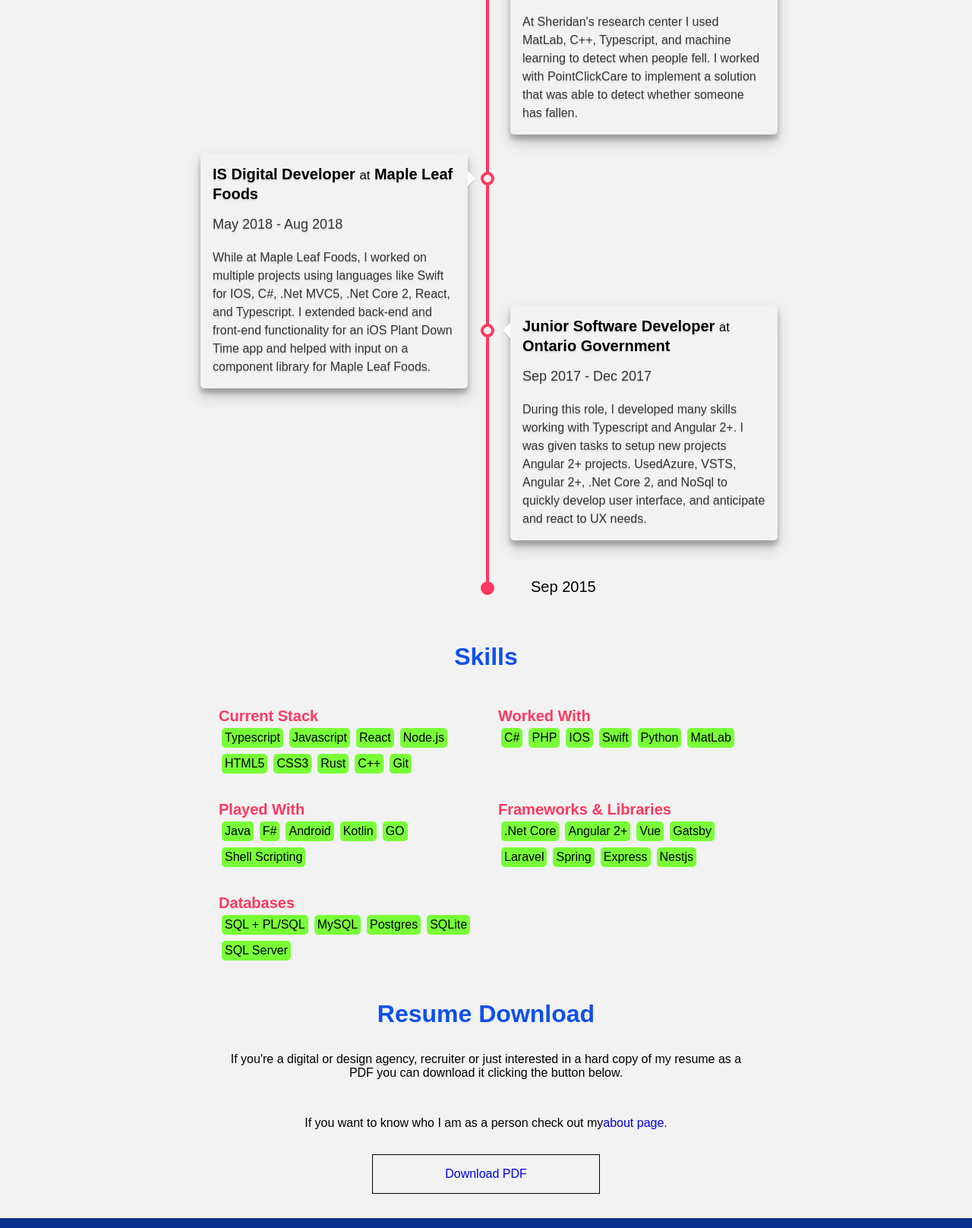
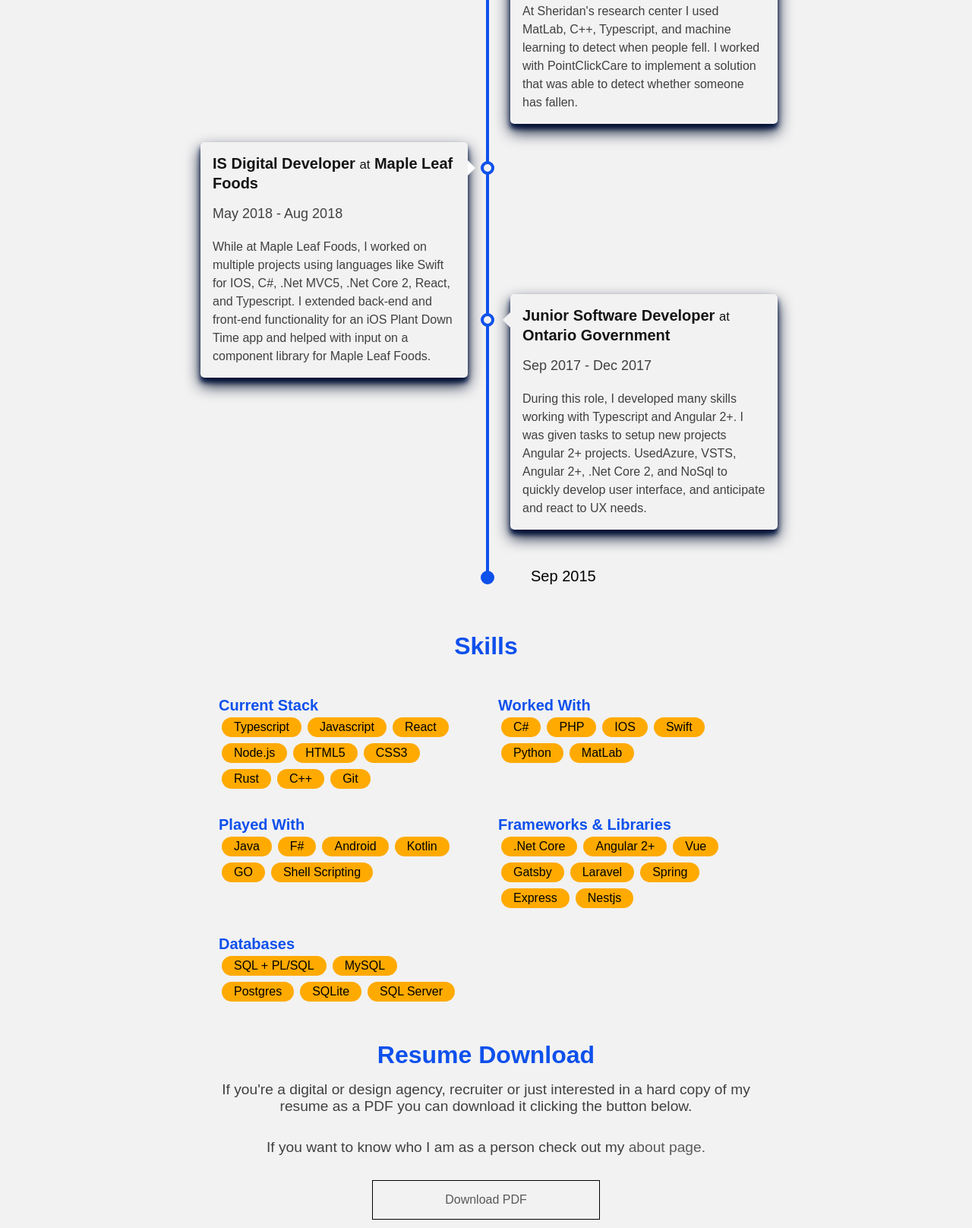
Before and after one commit to AlecDivito/web-resume, a Gatsby site: page /work in a window 1280 px wide. Shown: the part 676-2292 px from the top of the page at 76% size. Built offline with nearby package versions, Linux system fonts and the light colour scheme; Gatsby itself is replaced by a stand-in of ours.

Commit message:
updated work page styles

```diff
--- a/src/pages/work.js
+++ b/src/pages/work.js
@@ -51,7 +51,7 @@ const WorkPage = () => {
           {data.allWorkJson.nodes.map( w => (
             <li key={w.id} className="work__timeline__event">
               <div className="work__timeline__event--circle"></div>
-              <div className="work__timeline__event__details">
+              <div className="work__timeline__event__details event">
                 <h3 className="event__header">{w.position} <small>at</small> {w.company}</h3>
                 <p className="event__dates">{w.startDate} - {w.endDate}</p>
                 <p className="event__description">{w.description}</p>
@@ -80,17 +80,17 @@ const WorkPage = () => {
 
       <section className="work layout--max-width">
         <Header text="Resume Download" isCenter={true} />
-        <p className="work__description">
+        <p className="work__description work__description--resume">
           If you're a digital or design agency, recruiter or just interested in
           a hard copy of my resume as a PDF you can download it clicking the
           button below.
         </p>
-        <p className="work__description">
+        <p className="work__description work__description--resume">
             If you want to know who I am as a person check out my
-            <Link className="link" to="/about">about page.</Link>
+            <Link className="link link--default-color" to="/about"> about page.</Link>
         </p>
         <div className="work__btn">
-          <a className="link"
+          <a className="link link--default-color"
             rel="noopener noreferrer"
             href="AlecDivito-resume.pdf" target="_blank">
               Download PDF
--- a/src/pages/work.scss
+++ b/src/pages/work.scss
@@ -1,33 +1,28 @@
-$primary-color: #FF3860;
-$accent-color:  #79FF38;
-$dark-shade: #3d171f;
-$light-shade: #ebcad1;
-
-$tablet-large: 768px;
+@import "../styles/variables";
 
 .work {
     padding-top: 1rem;
-
-    &__header {
-        padding: 1rem;
-        color: $primary-color;
-    }
+    color: $work-color;
 
     &__description {
-        padding: 1rem;
-        margin: 1rem;
+        margin: 1rem 2rem 0rem 2rem;
         text-align: center;
+        font-size: $work-description-font-size;
+
+        &--resume {
+            margin-bottom: 2rem;
+        }
     }
 
     &__timeline {
-        list-style-type: none;
+        width: calc(100% - 2.75rem);
         padding: 60px 0 24px;
         margin: 3rem 1.5rem 3.75rem 1.25rem;
         position: relative;
         z-index: 10;
         clear: both;
-        width: calc(100% - 2.75rem);
-        border-left: 4px solid $primary-color;
+        list-style-type: none;
+        border-left: 4px solid $work-timeline-border-color;
 
         &::before, &::after {
             font-size: 1.25rem;
@@ -62,7 +57,7 @@ $tablet-large: 768px;
             transition: transform .2s ease-out, opacity .3s ease-out;
 
             &--circle, &--circle--top, &--circle--bottom {
-                border: 4px solid $primary-color;
+                border: 4px solid $work-timeline-border-color;
                 height: 18px;
                 width: 18px;
                 position: absolute;
@@ -70,18 +65,18 @@ $tablet-large: 768px;
                 left: -11px;
                 z-index: 5;
                 border-radius: 50%;
-                background: #f1f1f1;
+                background: $work-timeline-background-color;
             }
 
             &--circle--top {
                 top: 0px;
-                background: $primary-color;
+                background: $work-timeline-border-color;
             }
 
             &--circle--bottom {
                 position: relative;
                 margin-top: 5px;
-                background: $primary-color;
+                background: $work-timeline-border-color;
             }
 
 
@@ -89,8 +84,8 @@ $tablet-large: 768px;
                 padding: 1rem;
                 position: relative;
                 border-radius: 5px;
-                box-shadow: 0 10px 20px rgba(0,0,0,0.19), 0 6px 6px rgba(0,0,0,0.23);
-                filter: drop-shadow(0 2px 0 rgba(0,0,0,.1));
+                box-shadow: $work-timeline-box-shadow;
+                // filter: drop-shadow(0 2px 0 rgba(0,0,0,.1));
                 line-height: 1.5rem;
 
                 &::before {
@@ -100,7 +95,7 @@ $tablet-large: 768px;
                     position: absolute;
                     pointer-events: none;
                     border: 10px solid hsla(0,0%,100%,0);
-                    border-right-color: #fff;
+                    border-right-color: $shade-1;
                     left: -20px;
                     top: 24px;
                 }
@@ -134,7 +129,7 @@ $tablet-large: 768px;
 
 
         &__header {
-            color: $primary-color;
+            color: $work-timeline-border-color;
             font-size: 1.25rem;
         }
 
@@ -145,10 +140,10 @@ $tablet-large: 768px;
             flex-wrap: wrap;
 
             li {
-                padding: 4px;
+                padding: 4px 16px;
                 margin: 4px;
-                background-color: $accent-color;
-                border-radius: 5px;
+                background-color: $accent-color-5;
+                border-radius: 35px;
             }
         }
     }
@@ -169,8 +164,10 @@ $tablet-large: 768px;
 }
 
 .event {
+    color: $work-event-color;
+
     &__header {
-        color: #000;
+        color: $work-event-header-color;
         margin: 0;
         font-size: 1.25rem;
 
@@ -180,13 +177,11 @@ $tablet-large: 768px;
     }
 
     &__dates {
-        color: #333;
         margin-bottom: 20px;
         font-size: 18px;
     }
 
     &__description {
-        color: #333;
         font-size: 1rem;
         margin-bottom: 0;
         margin-top: 20px;
--- a/src/styles/_variables.scss
+++ b/src/styles/_variables.scss
@@ -47,6 +47,8 @@ $accent-color-3:  hsl(40, 100%, 70%);
 $accent-color-2:  hsl(40, 100%, 80%);
 $accent-color-1:  hsl(40, 100%, 90%);
 
+$global-box-shadow: 0 10px 20px $primary-color-9, 0 6px 6px $primary-color-8;
+
 
 /**
  * NAV STYLES
@@ -94,12 +96,32 @@ $about-paragraph-color: $shade-8;
 $about-paragraph-strong-color: $accent-color-7;
 $about-paragraph-font-size: 1.20rem;
 
-$about-profile-pic-box-shadow: 0 10px 20px $primary-color-9, 0 6px 6px $primary-color-8;
+$about-profile-pic-box-shadow: $global-box-shadow;
 $about-profile-pic-border-color: $accent-color-8;
 
 $about-max-pic-width: 300px;
 $about-greetings-intro-padding: 1rem;
 
+
+/**
+ * PROJECT PAGE STYLES
+ */
+
+
+
+/**
+ * WORK PAGE STYLES
+ */
+$work-color: $shade-8;
+$work-description-font-size: 1.20rem;
+
+
+$work-timeline-border-color: $primary-color-5;
+$work-timeline-box-shadow: $global-box-shadow;
+$work-timeline-background-color: $shade-1;
+
+$work-event-color: $shade-8;
+$work-event-header-color: $shade-9;
 
 /**
  * CONTACT PAGE STYLES
```
